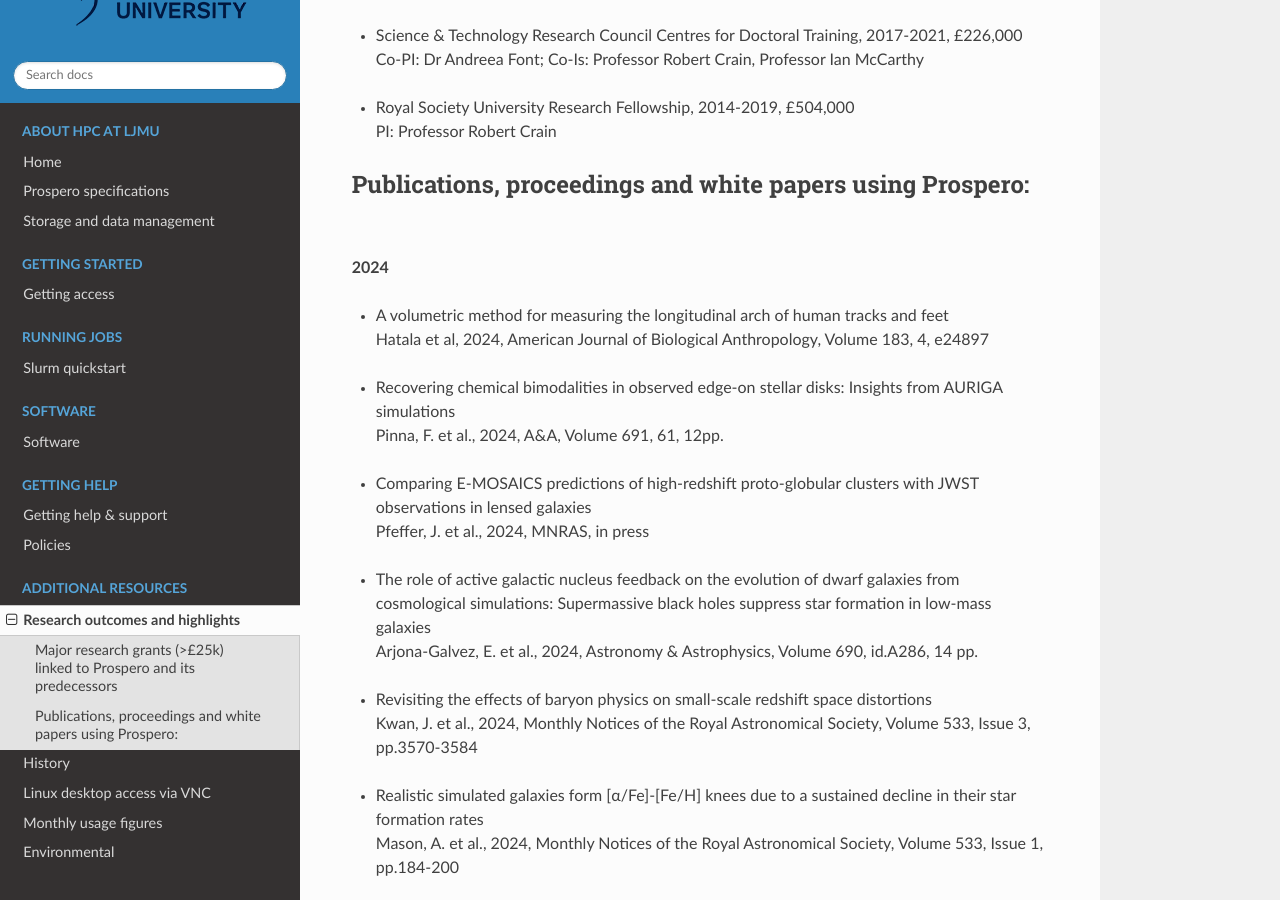
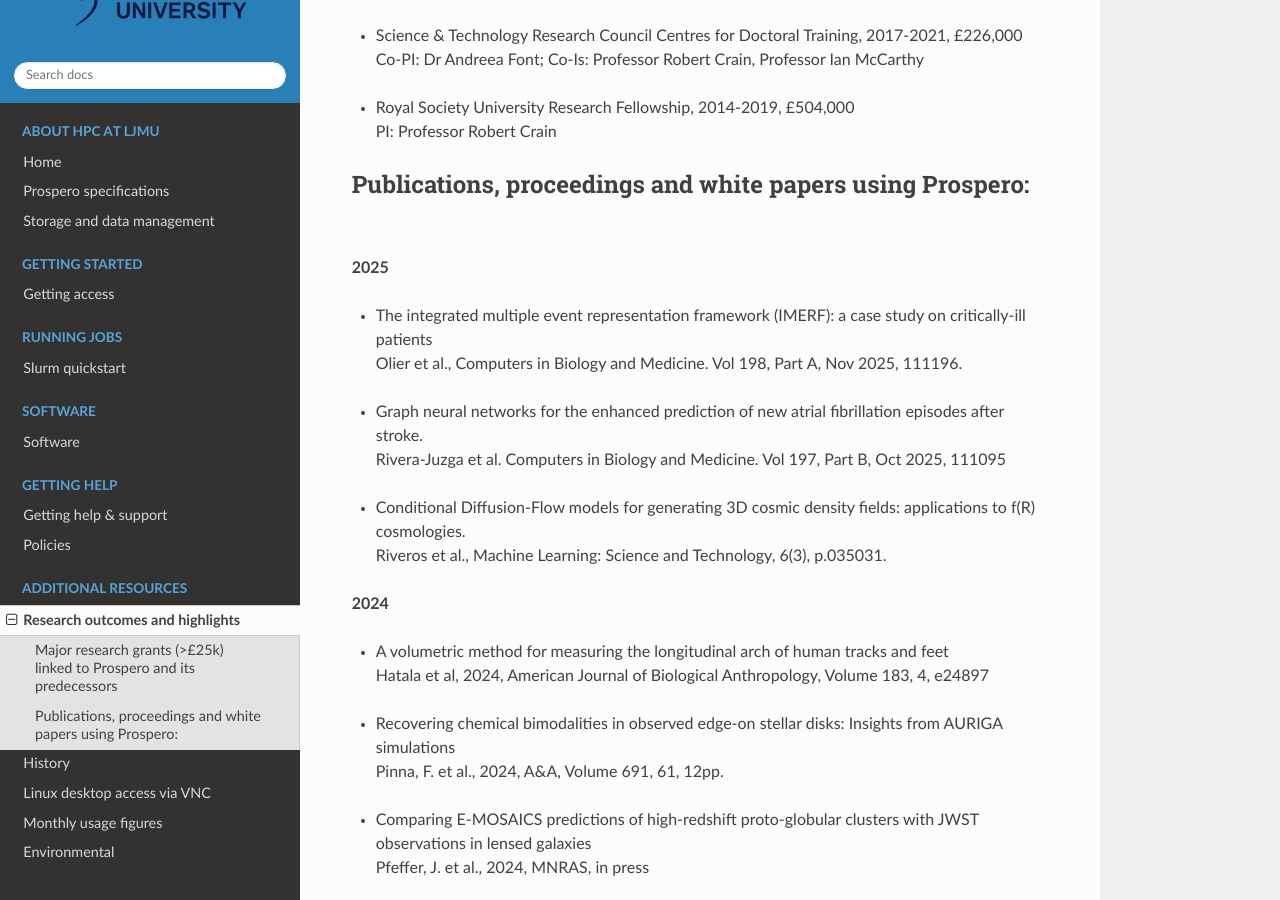
Before and after one commit to astrcrai/prospero-docs, a Sphinx documentation site: the page built from docs/source/highlights.rst, in a window 1280 px wide and 900 px high, scrolled down 2312 px. Built offline with Sphinx 7.4.7 and the Read the Docs theme 3.1.0, drawn with Linux system fonts in a browser that asks for light colours.

Commit message:
Update highlights.rst

```diff
--- a/docs/source/highlights.rst
+++ b/docs/source/highlights.rst
@@ -70,6 +70,17 @@ Major research grants (>£25k) linked to Prospero and its predecessors
 
 Publications, proceedings and white papers using Prospero:
 ---------
+
+**2025**
+
+* | The integrated multiple event representation framework (IMERF): a case study on critically-ill patients
+  | Olier et al., Computers in Biology and Medicine. Vol 198, Part A, Nov 2025, 111196.
+
+* | Graph neural networks for the enhanced prediction of new atrial fibrillation episodes after stroke.
+  | Rivera-Juzga et al. Computers in Biology and Medicine. Vol 197, Part B, Oct 2025, 111095
+
+* | Conditional Diffusion-Flow models for generating 3D cosmic density fields: applications to f(R) cosmologies.
+  | Riveros et al., Machine Learning: Science and Technology, 6(3), p.035031.
 
 **2024**
 
```
